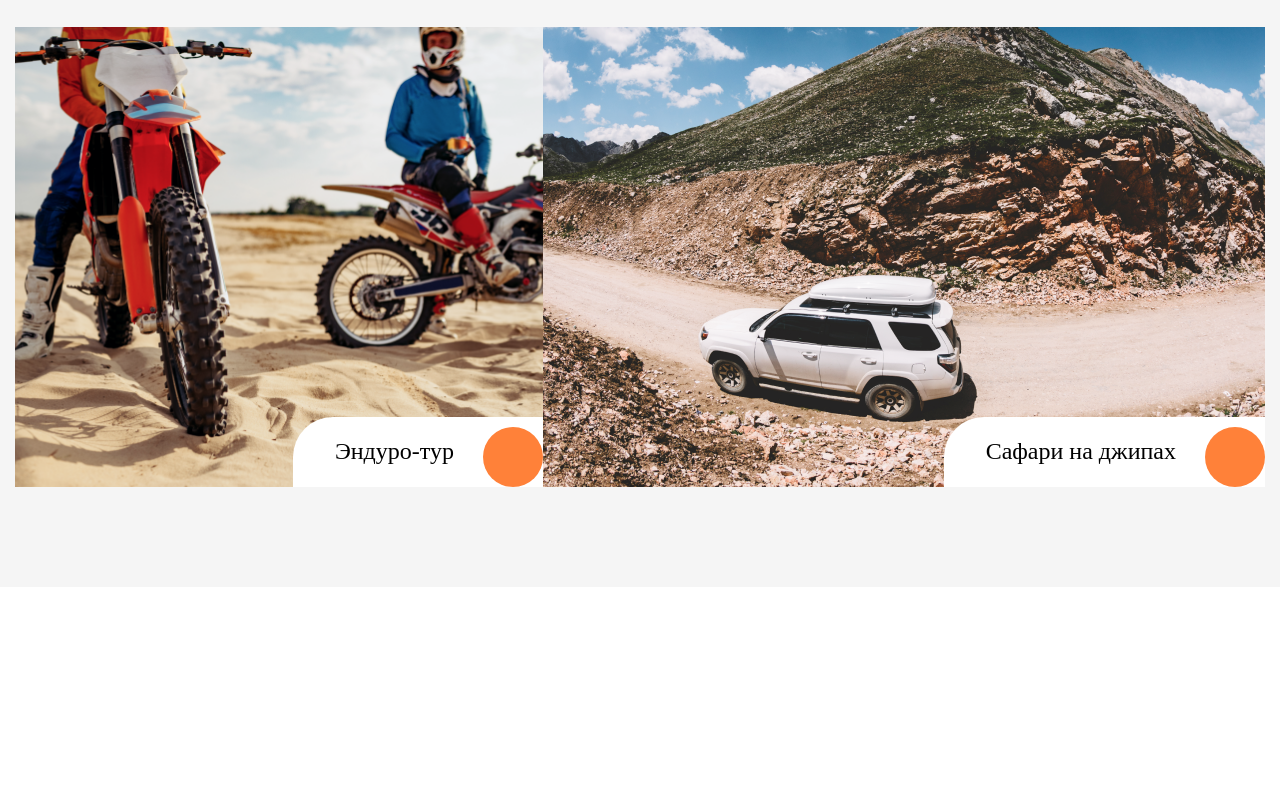
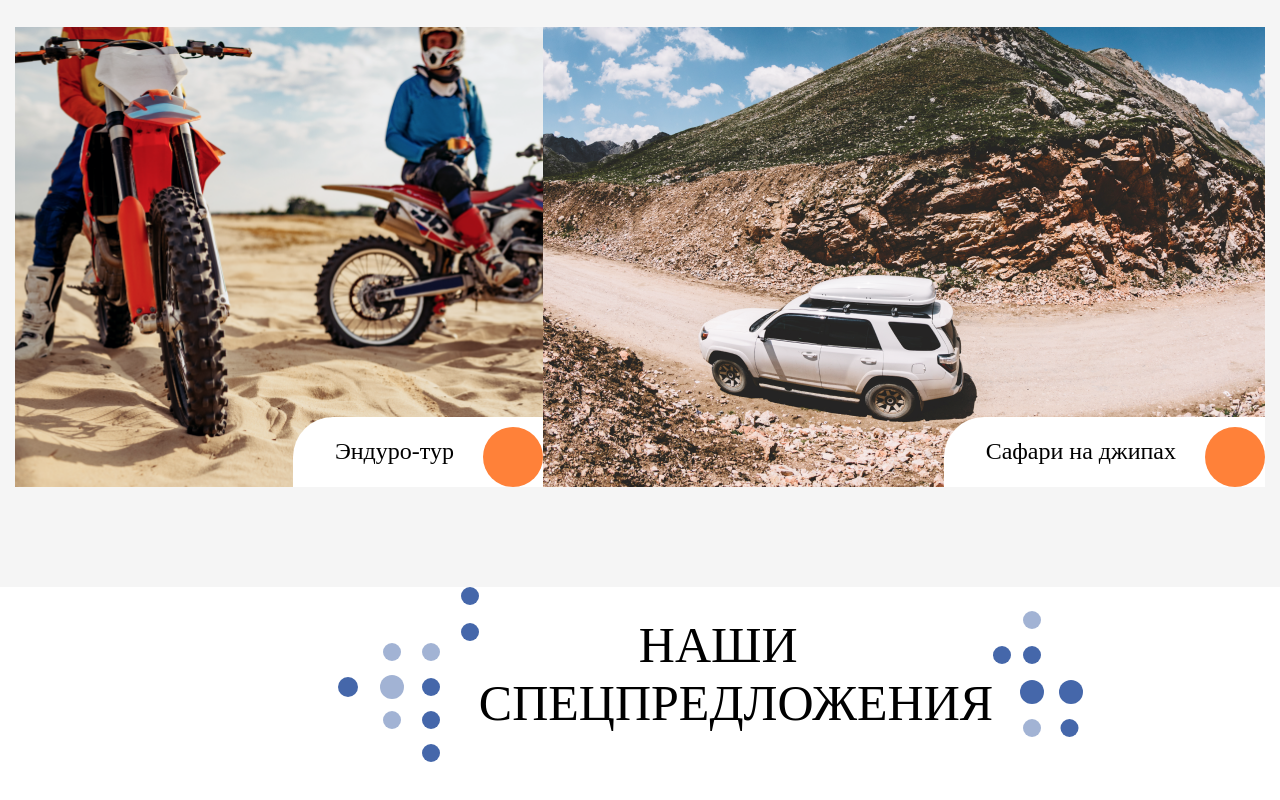
Before and after one commit to Maestro3000/practice-booking, a plain HTML site: page index.html in a window 1280 px wide. Shown: the part 3778-4578 px from the top of the page. Before the commit the page ends 4365 px from the top, so only its background shows below. Drawn offline with Linux system fonts and the light colour scheme; a web font is replaced by a local one.

Commit message:
SALES & VIDEO BLOCKS

```diff
--- a/css/style.scss
+++ b/css/style.scss
@@ -346,8 +346,6 @@
 .active-weekend {
   padding: 100px 0;
   background: #f5f5f5;
-  &__container {
-  }
   &__title {
     text-align: center;
     font-size: 50px;
@@ -459,3 +457,25 @@
     }
   }
 }
+.sales{
+  max-width: 1680px;
+  height: 100%;
+  &-head{
+    margin-bottom: 122px;
+    margin-left: 140px;
+    display: flex;
+    align-items: center;
+    justify-content: center;
+  }
+  &-text{
+    font-family: 'Forum';
+    font-size: 50px;
+    text-transform: uppercase;
+  }
+  &-text1{
+    margin: 0 20px 5px 160px;
+    font-family: 'Forum';
+    font-size: 50px;
+    text-transform: uppercase;
+  }
+}
--- a/index.html
+++ b/index.html
@@ -255,5 +255,17 @@
         </div>
       </div>
     </section>
+    <section class="sales">
+      <div class="sales-head">
+        <img src="/img/pred1.svg" alt="" class="sales-image">
+          <div class="sales-texts">
+            <span class="sales-text1">наши</span>
+            <h1 class="sales-text">
+              спецпредложения
+            </h1>
+          </div>
+        <img src="/img/pred2.svg" alt="" class="sales-image1">
+      </div>
+    </section>
   </body>
 </html>
```
Also changed, not shown: css/style.css, css/style.min.css, img/pred1.svg (added), img/pred2.svg (added).
